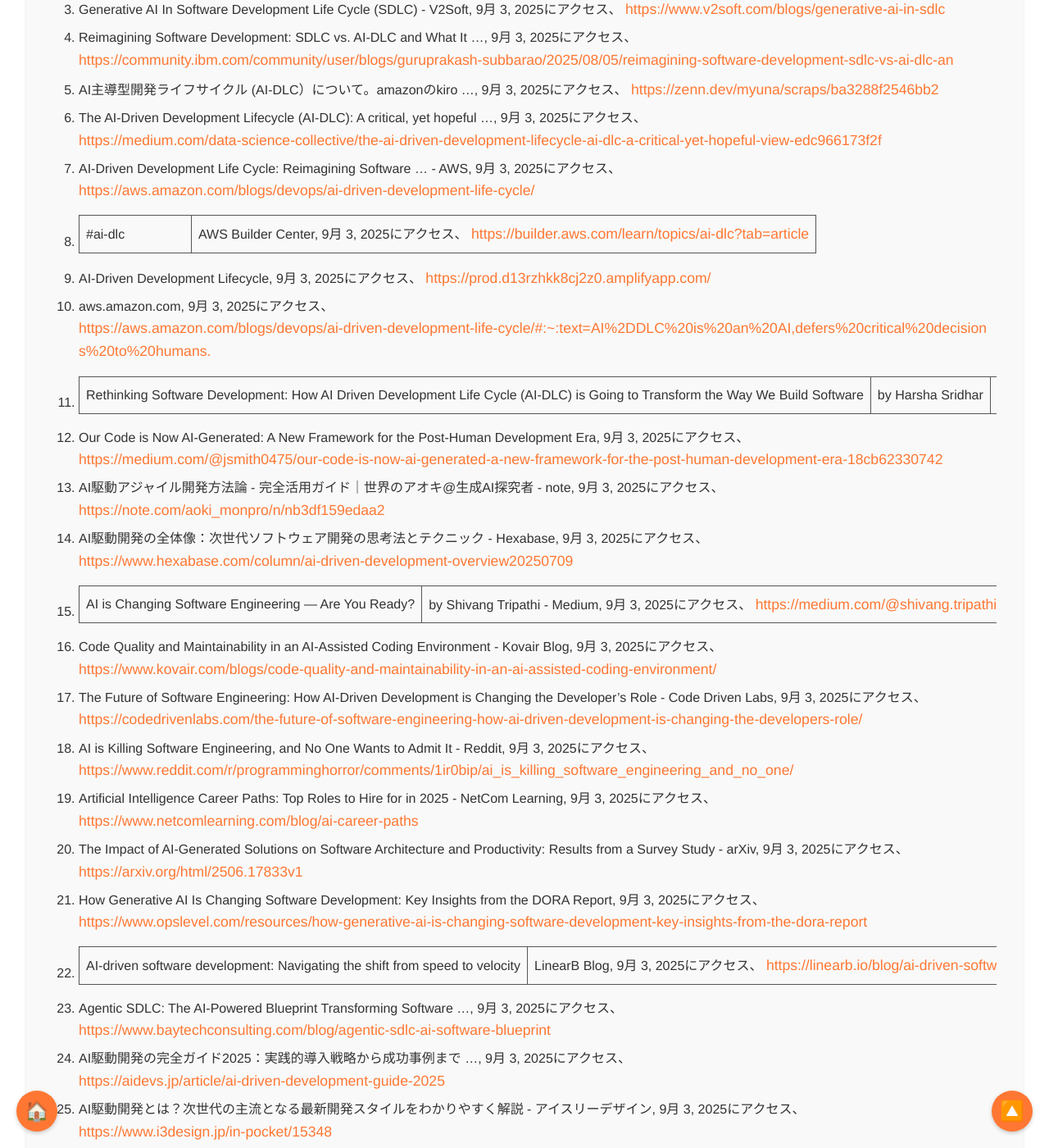
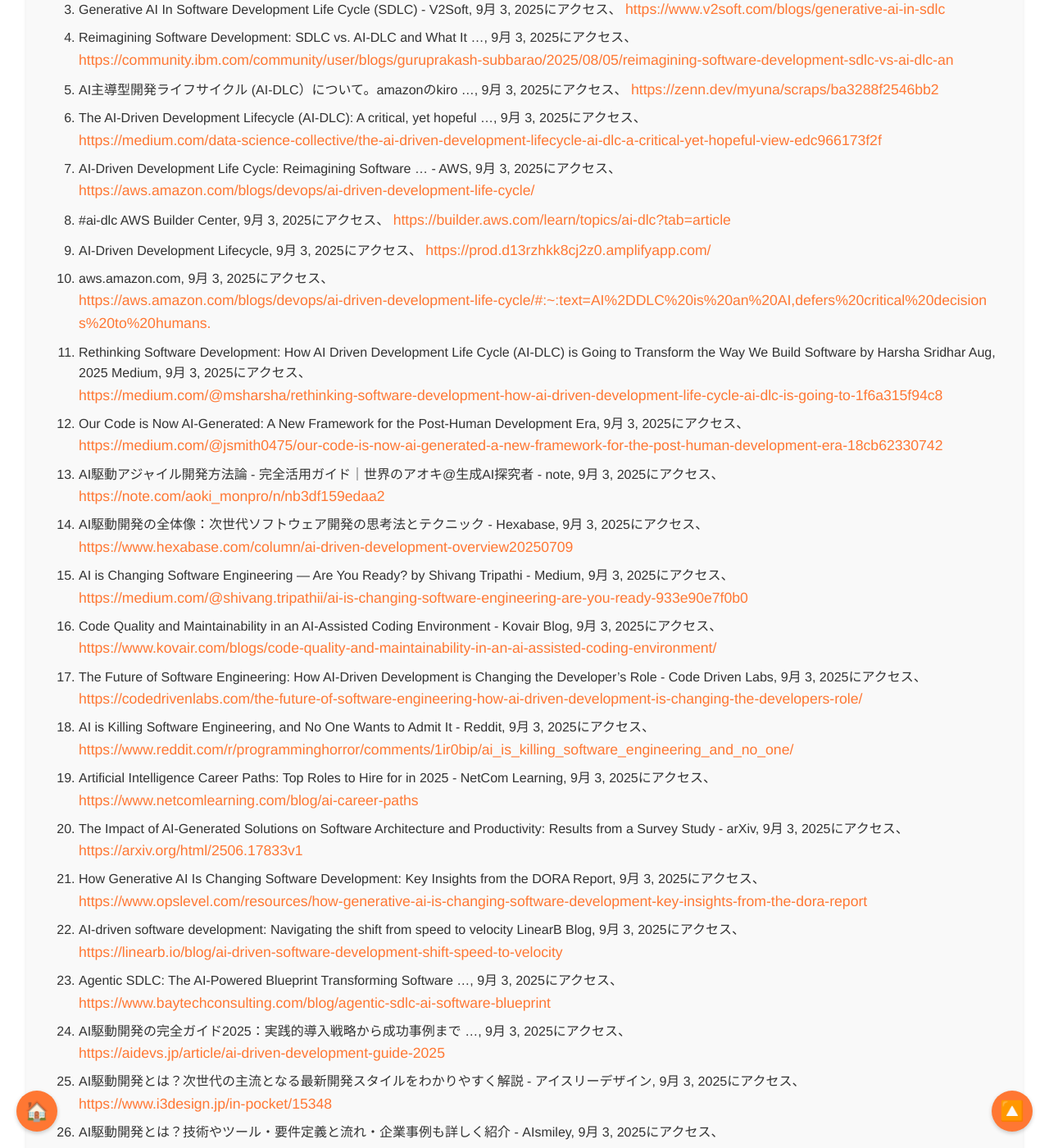
Before and after one commit to aegisfleet/share-deepresearch, a Jekyll site: the page built from _topics/ai-driven-development-life-cycle/index.md, in a window 1280 px wide and 1400 px high, scrolled down 12518 px. Shown: the whole window at 82% size. Built offline with Jekyll 4.4.1, drawn with Linux system fonts in a browser that asks for light colours; some of the changed text lies outside the part shown.

Commit message:
Auto update files

```diff
--- a/_topics/ai-driven-development-life-cycle/index.md
+++ b/_topics/ai-driven-development-life-cycle/index.md
@@ -320,21 +320,21 @@ AI-DLCは既製品のソリューションではなく、新たなフロンテ
 5. AI主導型開発ライフサイクル (AI-DLC）について。amazonのkiro ..., 9月 3, 2025にアクセス、 [https://zenn.dev/myuna/scraps/ba3288f2546bb2](https://zenn.dev/myuna/scraps/ba3288f2546bb2)
 6. The AI-Driven Development Lifecycle (AI-DLC): A critical, yet hopeful ..., 9月 3, 2025にアクセス、 [https://medium.com/data-science-collective/the-ai-driven-development-lifecycle-ai-dlc-a-critical-yet-hopeful-view-edc966173f2f](https://medium.com/data-science-collective/the-ai-driven-development-lifecycle-ai-dlc-a-critical-yet-hopeful-view-edc966173f2f)
 7. AI-Driven Development Life Cycle: Reimagining Software ... \- AWS, 9月 3, 2025にアクセス、 [https://aws.amazon.com/blogs/devops/ai-driven-development-life-cycle/](https://aws.amazon.com/blogs/devops/ai-driven-development-life-cycle/)
-8. \#ai-dlc | AWS Builder Center, 9月 3, 2025にアクセス、 [https://builder.aws.com/learn/topics/ai-dlc?tab=article](https://builder.aws.com/learn/topics/ai-dlc?tab=article)
+8. \#ai-dlc AWS Builder Center, 9月 3, 2025にアクセス、 [https://builder.aws.com/learn/topics/ai-dlc?tab=article](https://builder.aws.com/learn/topics/ai-dlc?tab=article)
 9. AI-Driven Development Lifecycle, 9月 3, 2025にアクセス、 [https://prod.d13rzhkk8cj2z0.amplifyapp.com/](https://prod.d13rzhkk8cj2z0.amplifyapp.com/)
 10. aws.amazon.com, 9月 3, 2025にアクセス、 [https://aws.amazon.com/blogs/devops/ai-driven-development-life-cycle/\#:\~:text=AI%2DDLC%20is%20an%20AI,defers%20critical%20decisions%20to%20humans.](https://aws.amazon.com/blogs/devops/ai-driven-development-life-cycle/#:~:text=AI%2DDLC%20is%20an%20AI,defers%20critical%20decisions%20to%20humans.)
-11. Rethinking Software Development: How AI Driven Development Life Cycle (AI-DLC) is Going to Transform the Way We Build Software | by Harsha Sridhar | Aug, 2025 | Medium, 9月 3, 2025にアクセス、 [https://medium.com/@msharsha/rethinking-software-development-how-ai-driven-development-life-cycle-ai-dlc-is-going-to-1f6a315f94c8](https://medium.com/@msharsha/rethinking-software-development-how-ai-driven-development-life-cycle-ai-dlc-is-going-to-1f6a315f94c8)
+11. Rethinking Software Development: How AI Driven Development Life Cycle (AI-DLC) is Going to Transform the Way We Build Software by Harsha Sridhar Aug, 2025 Medium, 9月 3, 2025にアクセス、 [https://medium.com/@msharsha/rethinking-software-development-how-ai-driven-development-life-cycle-ai-dlc-is-going-to-1f6a315f94c8](https://medium.com/@msharsha/rethinking-software-development-how-ai-driven-development-life-cycle-ai-dlc-is-going-to-1f6a315f94c8)
 12. Our Code is Now AI-Generated: A New Framework for the Post-Human Development Era, 9月 3, 2025にアクセス、 [https://medium.com/@jsmith0475/our-code-is-now-ai-generated-a-new-framework-for-the-post-human-development-era-18cb62330742](https://medium.com/@jsmith0475/our-code-is-now-ai-generated-a-new-framework-for-the-post-human-development-era-18cb62330742)
 13. AI駆動アジャイル開発方法論 \- 完全活用ガイド｜世界のアオキ@生成AI探究者 \- note, 9月 3, 2025にアクセス、 [https://note.com/aoki\_monpro/n/nb3df159edaa2](https://note.com/aoki_monpro/n/nb3df159edaa2)
 14. AI駆動開発の全体像：次世代ソフトウェア開発の思考法とテクニック \- Hexabase, 9月 3, 2025にアクセス、 [https://www.hexabase.com/column/ai-driven-development-overview20250709](https://www.hexabase.com/column/ai-driven-development-overview20250709)
-15. AI is Changing Software Engineering — Are You Ready? | by Shivang Tripathi \- Medium, 9月 3, 2025にアクセス、 [https://medium.com/@shivang.tripathii/ai-is-changing-software-engineering-are-you-ready-933e90e7f0b0](https://medium.com/@shivang.tripathii/ai-is-changing-software-engineering-are-you-ready-933e90e7f0b0)
+15. AI is Changing Software Engineering — Are You Ready? by Shivang Tripathi \- Medium, 9月 3, 2025にアクセス、 [https://medium.com/@shivang.tripathii/ai-is-changing-software-engineering-are-you-ready-933e90e7f0b0](https://medium.com/@shivang.tripathii/ai-is-changing-software-engineering-are-you-ready-933e90e7f0b0)
 16. Code Quality and Maintainability in an AI-Assisted Coding Environment \- Kovair Blog, 9月 3, 2025にアクセス、 [https://www.kovair.com/blogs/code-quality-and-maintainability-in-an-ai-assisted-coding-environment/](https://www.kovair.com/blogs/code-quality-and-maintainability-in-an-ai-assisted-coding-environment/)
 17. The Future of Software Engineering: How AI-Driven Development is Changing the Developer's Role \- Code Driven Labs, 9月 3, 2025にアクセス、 [https://codedrivenlabs.com/the-future-of-software-engineering-how-ai-driven-development-is-changing-the-developers-role/](https://codedrivenlabs.com/the-future-of-software-engineering-how-ai-driven-development-is-changing-the-developers-role/)
 18. AI is Killing Software Engineering, and No One Wants to Admit It \- Reddit, 9月 3, 2025にアクセス、 [https://www.reddit.com/r/programminghorror/comments/1ir0bip/ai\_is\_killing\_software\_engineering\_and\_no\_one/](https://www.reddit.com/r/programminghorror/comments/1ir0bip/ai_is_killing_software_engineering_and_no_one/)
 19. Artificial Intelligence Career Paths: Top Roles to Hire for in 2025 \- NetCom Learning, 9月 3, 2025にアクセス、 [https://www.netcomlearning.com/blog/ai-career-paths](https://www.netcomlearning.com/blog/ai-career-paths)
 20. The Impact of AI-Generated Solutions on Software Architecture and Productivity: Results from a Survey Study \- arXiv, 9月 3, 2025にアクセス、 [https://arxiv.org/html/2506.17833v1](https://arxiv.org/html/2506.17833v1)
 21. How Generative AI Is Changing Software Development: Key Insights from the DORA Report, 9月 3, 2025にアクセス、 [https://www.opslevel.com/resources/how-generative-ai-is-changing-software-development-key-insights-from-the-dora-report](https://www.opslevel.com/resources/how-generative-ai-is-changing-software-development-key-insights-from-the-dora-report)
-22. AI-driven software development: Navigating the shift from speed to velocity | LinearB Blog, 9月 3, 2025にアクセス、 [https://linearb.io/blog/ai-driven-software-development-shift-speed-to-velocity](https://linearb.io/blog/ai-driven-software-development-shift-speed-to-velocity)
+22. AI-driven software development: Navigating the shift from speed to velocity LinearB Blog, 9月 3, 2025にアクセス、 [https://linearb.io/blog/ai-driven-software-development-shift-speed-to-velocity](https://linearb.io/blog/ai-driven-software-development-shift-speed-to-velocity)
 23. Agentic SDLC: The AI-Powered Blueprint Transforming Software ..., 9月 3, 2025にアクセス、 [https://www.baytechconsulting.com/blog/agentic-sdlc-ai-software-blueprint](https://www.baytechconsulting.com/blog/agentic-sdlc-ai-software-blueprint)
 24. AI駆動開発の完全ガイド2025：実践的導入戦略から成功事例まで ..., 9月 3, 2025にアクセス、 [https://aidevs.jp/article/ai-driven-development-guide-2025](https://aidevs.jp/article/ai-driven-development-guide-2025)
 25. AI駆動開発とは？次世代の主流となる最新開発スタイルをわかりやすく解説 \- アイスリーデザイン, 9月 3, 2025にアクセス、 [https://www.i3design.jp/in-pocket/15348](https://www.i3design.jp/in-pocket/15348)
@@ -348,9 +348,9 @@ AI-DLCは既製品のソリューションではなく、新たなフロンテ
 33. Security concerns mount as businesses deploy AI coding tools \- CIO Dive, 9月 3, 2025にアクセス、 [https://www.ciodive.com/news/AI-generated-code-security-snyk/718005/](https://www.ciodive.com/news/AI-generated-code-security-snyk/718005/)
 34. The Hidden Cost of AI-Generated Code: What Research and Industry Trends Are Revealing, 9月 3, 2025にアクセス、 [https://www.turintech.ai/blog/the-hidden-cost-of-ai-generated-code-what-research-and-industry-trends-are-revealing](https://www.turintech.ai/blog/the-hidden-cost-of-ai-generated-code-what-research-and-industry-trends-are-revealing)
 35. AI-Driven Software Development: Integrating AI Tools Throughout the SDLC \- AltexSoft, 9月 3, 2025にアクセス、 [https://www.altexsoft.com/blog/ai-driven-software-development/](https://www.altexsoft.com/blog/ai-driven-software-development/)
-36. AI in Software Development | Microsoft Copilot, 9月 3, 2025にアクセス、 [https://www.microsoft.com/en-us/microsoft-copilot/copilot-101/ai-software-development](https://www.microsoft.com/en-us/microsoft-copilot/copilot-101/ai-software-development)
+36. AI in Software Development Microsoft Copilot, 9月 3, 2025にアクセス、 [https://www.microsoft.com/en-us/microsoft-copilot/copilot-101/ai-software-development](https://www.microsoft.com/en-us/microsoft-copilot/copilot-101/ai-software-development)
 37. AI in Software Development: Benefits and Challenges \- AiFA Labs, 9月 3, 2025にアクセス、 [https://www.aifalabs.com/blog/ai-in-software-development](https://www.aifalabs.com/blog/ai-in-software-development)
-38. The Hidden Dangers of AI Coding: Why Your Next Software Project Could Be a Security Nightmare | by chandresh raju \- Medium, 9月 3, 2025にアクセス、 [https://medium.com/@chandreshraju/the-hidden-dangers-of-ai-coding-why-your-next-software-project-could-be-a-security-nightmare-05770eefc868](https://medium.com/@chandreshraju/the-hidden-dangers-of-ai-coding-why-your-next-software-project-could-be-a-security-nightmare-05770eefc868)
+38. The Hidden Dangers of AI Coding: Why Your Next Software Project Could Be a Security Nightmare by chandresh raju \- Medium, 9月 3, 2025にアクセス、 [https://medium.com/@chandreshraju/the-hidden-dangers-of-ai-coding-why-your-next-software-project-could-be-a-security-nightmare-05770eefc868](https://medium.com/@chandreshraju/the-hidden-dangers-of-ai-coding-why-your-next-software-project-could-be-a-security-nightmare-05770eefc868)
 39. CSET \- Cybersecurity Risks of AI-Generated Code \- Center for Security and Emerging Technology, 9月 3, 2025にアクセス、 [https://cset.georgetown.edu/wp-content/uploads/CSET-Cybersecurity-Risks-of-AI-Generated-Code.pdf](https://cset.georgetown.edu/wp-content/uploads/CSET-Cybersecurity-Risks-of-AI-Generated-Code.pdf)
 40. Privacy and security considerations when using AI coding tools \- Graphite, 9月 3, 2025にアクセス、 [https://graphite.dev/guides/privacy-security-ai-coding-tools](https://graphite.dev/guides/privacy-security-ai-coding-tools)
 41. Serious Concern: Code Privacy and AI Training Windsurf, Where Do You Stand, especially with open Ai Acquisition? \- Reddit, 9月 3, 2025にアクセス、 [https://www.reddit.com/r/windsurf/comments/1kgzu0u/serious\_concern\_code\_privacy\_and\_ai\_training/](https://www.reddit.com/r/windsurf/comments/1kgzu0u/serious_concern_code_privacy_and_ai_training/)
```
